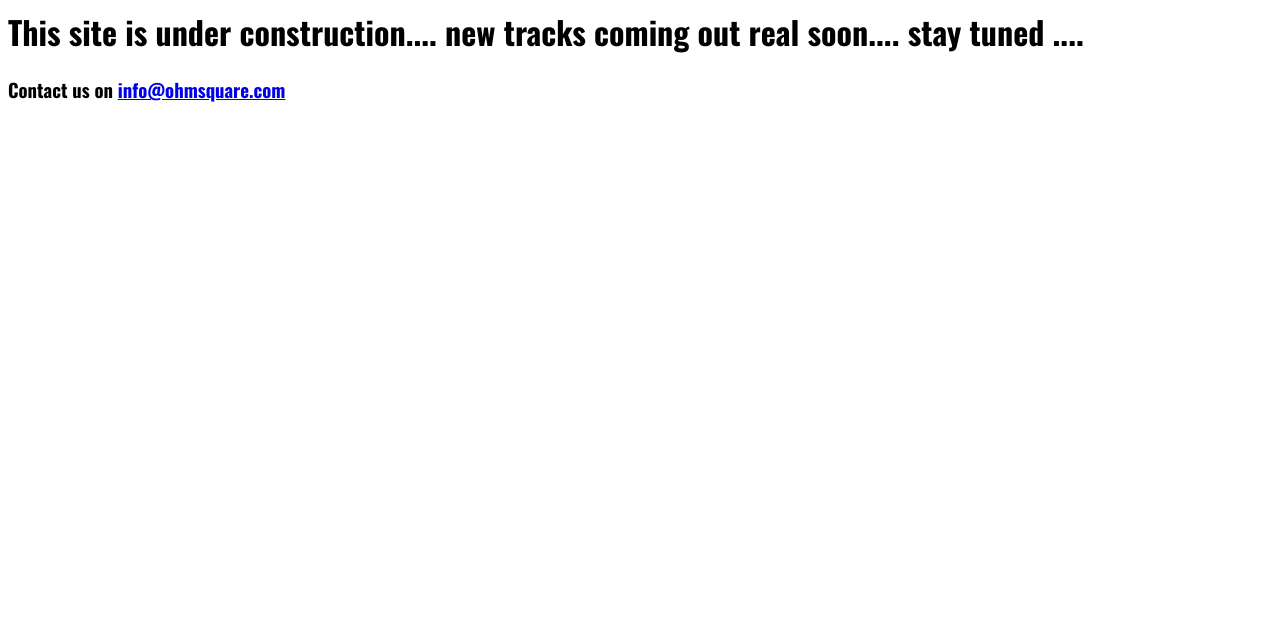
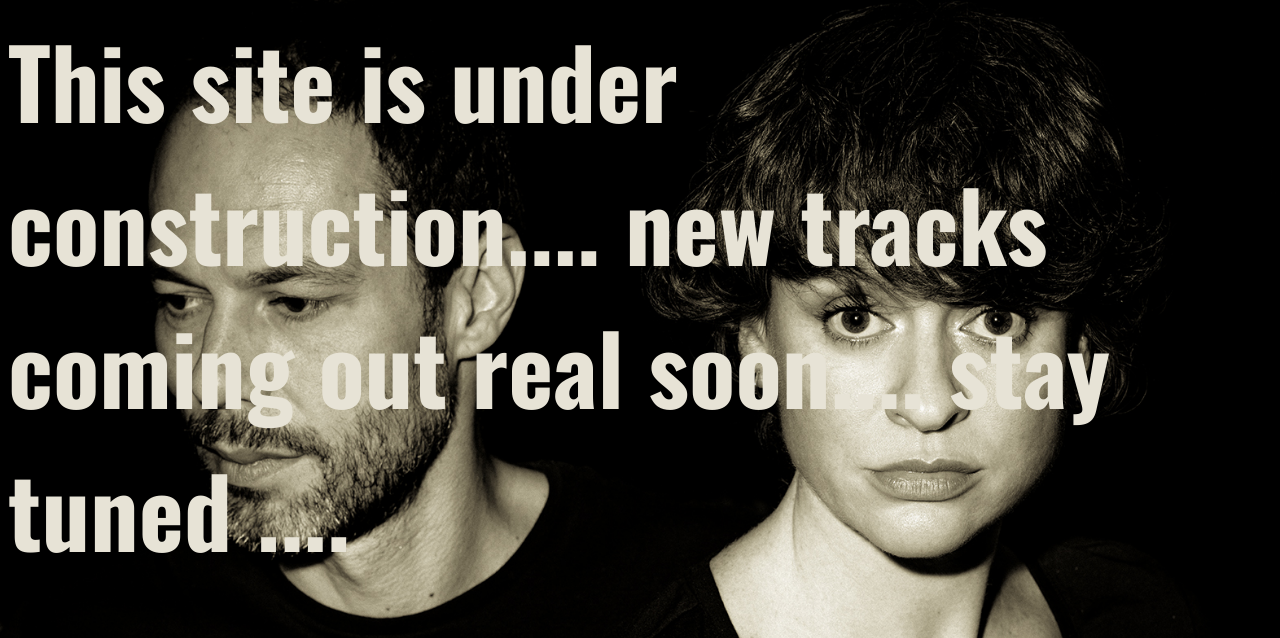
Before and after one commit to elmariofredo/www.ohmsquare.com, a plain HTML site: page index.html in a window 1280 px wide. Shown: the top 638 px of the page. Drawn offline with nearby package versions, Linux system fonts and the light colour scheme; a web font is replaced by a local one.

Commit message:
add background image

```diff
--- a/index.html
+++ b/index.html
@@ -7,8 +7,25 @@
     <meta property="og:image" content="http://www.ohmsquare.com/images/album-cover.png">
     <script>window.brunch = window.brunch || {};</script><!--[if lt IE 9]><script>window.location = "http://browsehappy.com/?locale=en"</script><![endif]-->
     <link href="http://fonts.googleapis.com/css?family=Oswald:400,300,700|Marvel:700italic,700,400italic,400" rel="stylesheet" type="text/css">
+    <style>
+      html {
+          font-family: Oswald;
+          color: #E7E3D6;
+          font-size: 3em;
+          background: url(OHM-photo.jpg) no-repeat center center fixed;
+          -webkit-background-size: cover;
+          -moz-background-size: cover;
+          -o-background-size: cover;
+          background-size: cover;
+      }
+
+      a {
+        color: #989077;
+      }
+    </style>
+
   </head>
-  <body style="font-family: Oswald;">
+  <body>
     <h1>This site is under construction.... new tracks coming out real soon.... stay tuned ....</h1>
 
     <h3>Contact us on <a href="mailto:info@ohmsquare.com">info@ohmsquare.com</a><h3>
```
Also changed, not shown: OHM-photo.jpg (added).
